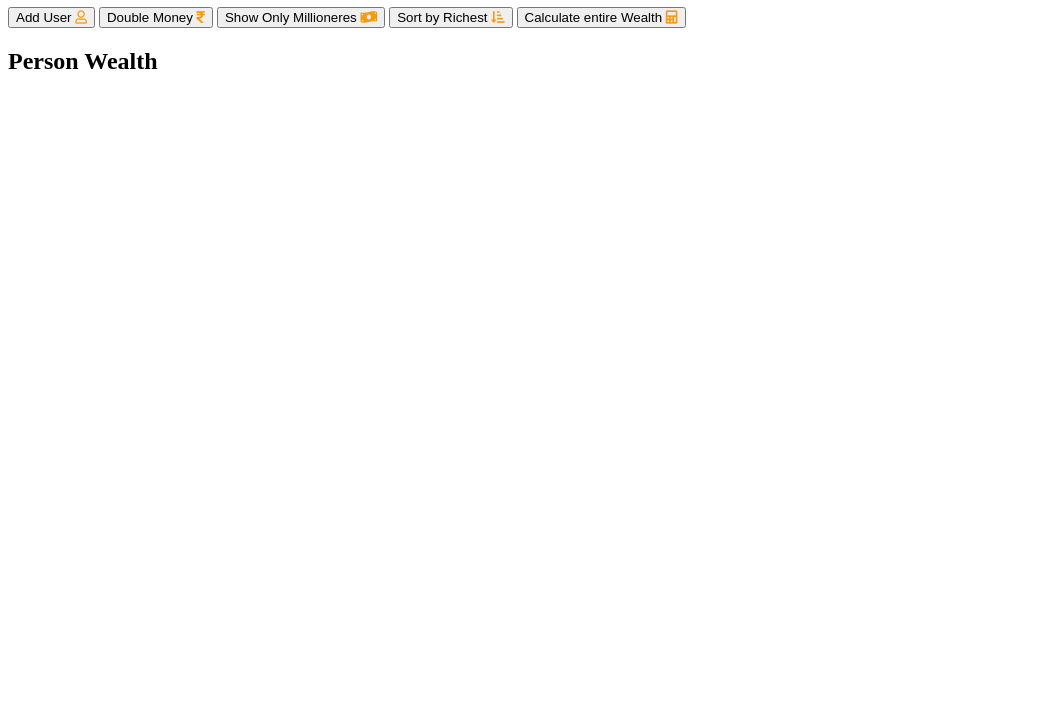
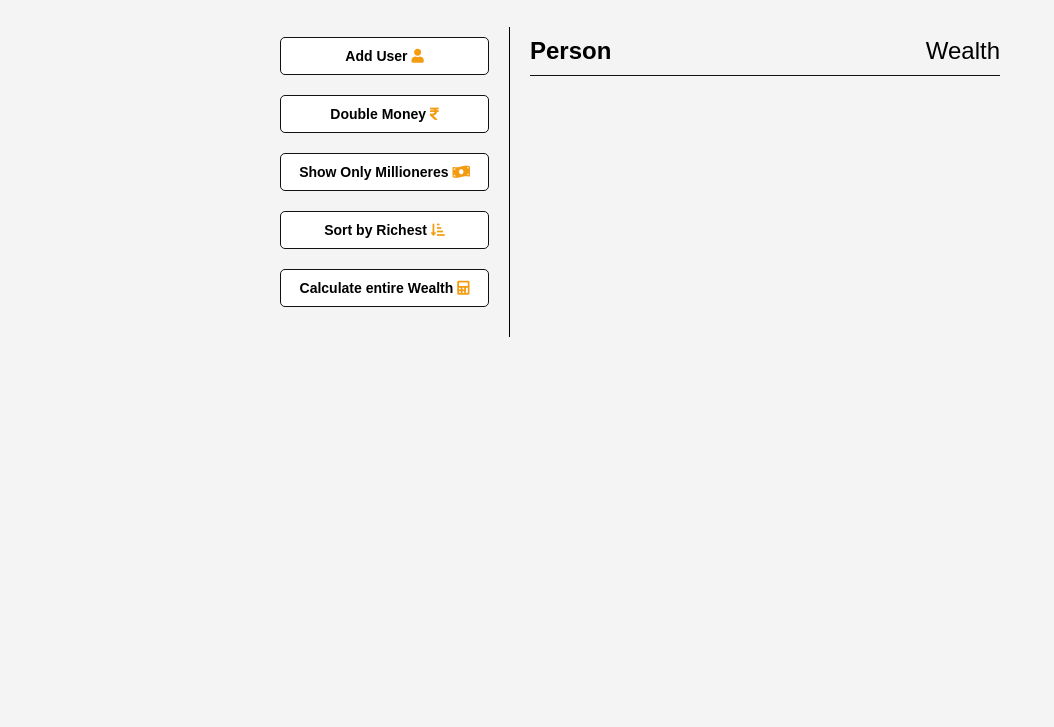
Before and after one commit to RajMakwana98/HTML-CSS, a plain HTML site: page DOM Array Method(map,forEach,sort,Reduce,Filter)/index.html in a window 1280 px wide. Shown: the part 73-800 px from the top of the page, without its empty margins (0-1054 px from the left). Drawn offline with Linux system fonts and the light colour scheme.

Commit message:
Added CSS
CSS(styling) will be added.

```diff
--- a/DOM Array Method(map,forEach,sort,Reduce,Filter)/index.html
+++ b/DOM Array Method(map,forEach,sort,Reduce,Filter)/index.html
@@ -4,7 +4,7 @@
     <meta charset="UTF-8" />
     <meta name="viewport" content="width=device-width, initial-scale=1.0" />
     <title>DOM Array Methods</title>
-    <link rel="stylesheet" href="script.js" />
+    <link rel="stylesheet" href="style.css" />
     <link
       rel="stylesheet"
       href="https://cdnjs.cloudflare.com/ajax/libs/font-awesome/5.12.0-2/css/all.min.css"
@@ -13,10 +13,11 @@
   <body>
     <h1>DOM Array Methods</h1>
 
-    <div class="container"></div>
+    <div class="container">
       <aside>
         <button id="add_user">
-        Add User <i class="far fa-user" style="color: #f39c12;"></i>
+          Add User
+          <i class="fas fa-user" style="color: #f39c12;"></i>
         </button>
         <button id="double">
           Double Money
@@ -36,9 +37,11 @@
         </button>
       </aside>
 
-    <div class="main">
+      <main id="main">
         <h2><strong>Person</strong> Wealth</h2>
+      </main>
     </div>
+
     <script src="/script.js"></script>
   </body>
 </html>
--- /dev/null
+++ b/DOM Array Method(map,forEach,sort,Reduce,Filter)/style.css
@@ -0,0 +1,70 @@
+* {
+  box-sizing: border-box;
+}
+
+body {
+  background-color: #f4f4f4;
+  font-family: Arial, Helvetica, sans-serif;
+  display: flex;
+  flex-direction: column;
+  align-items: center;
+  min-height: 100vh;
+  margin: 0;
+}
+
+.container {
+  display: flex;
+  padding: 20px;
+  margin: 0 auto;
+  max-width: 100%;
+  width: 800px;
+}
+
+aside {
+  padding: 10px 20px;
+  width: 250px;
+  border-right: 1px solid black;
+}
+
+button {
+  cursor: pointer;
+  background-color: #fff;
+  border: solid 1px #111;
+  border-radius: 5px;
+  width: 100%;
+  padding: 10px;
+  margin-bottom: 20px;
+  font-weight: bold;
+  font-size: 14px;
+}
+
+main {
+  flex: 1;
+  padding: 10px 20px;
+}
+
+h2 {
+  border-bottom: 1px solid #111;
+  padding-bottom: 10px;
+  display: flex;
+  justify-content: space-between;
+  font-weight: 300;
+  margin: 0 0 20px;
+}
+
+h3 {
+  background-color: white;
+  border-bottom: 1px solid #111;
+  padding: 10px;
+  display: flex;
+  justify-content: space-between;
+  font-weight: 300;
+  margin: 20px 0 0;
+}
+
+.person {
+  display: flex;
+  justify-content: space-between;
+  font-size: 20px;
+  margin-bottom: 10px;
+}
```
Lines whose indentation alone changed are shown as unchanged.
